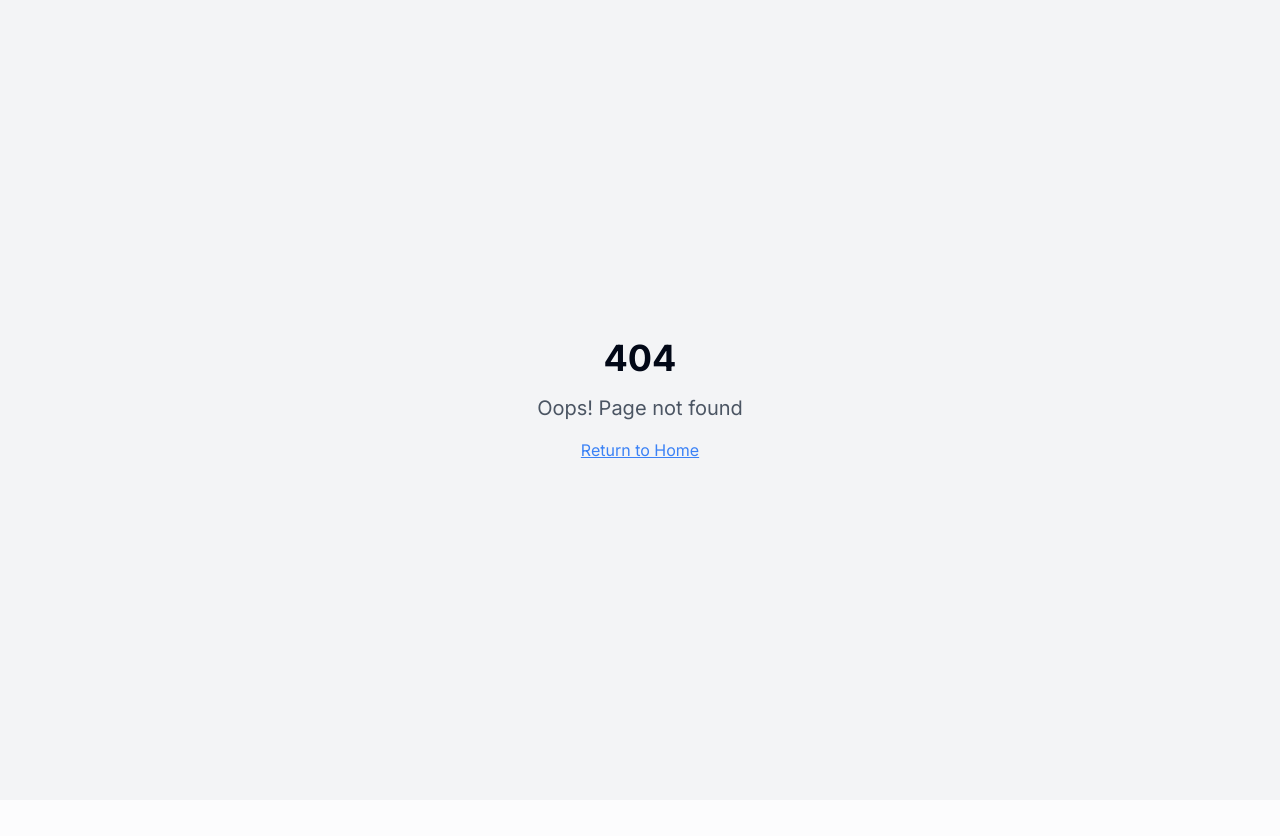
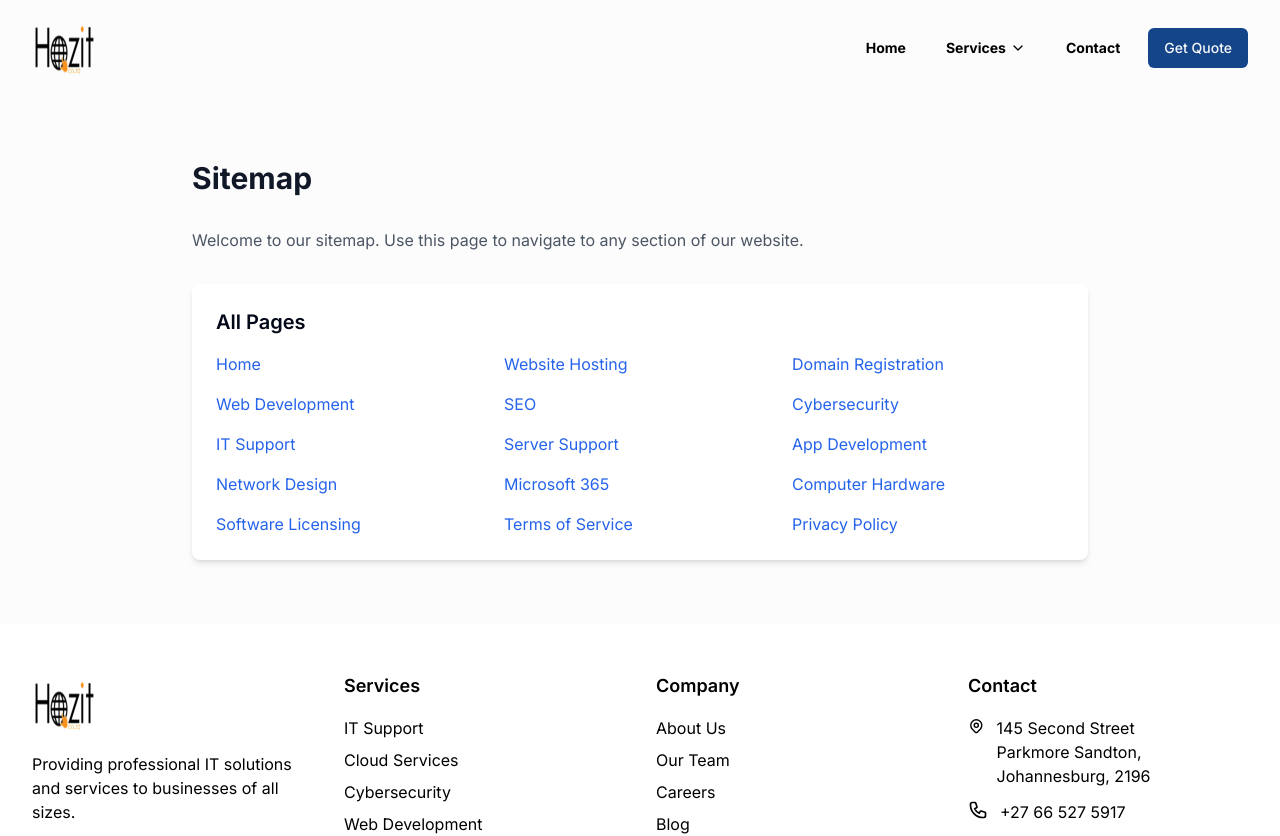
Before and after one commit to HalfLife86/hozit-website-revamp-project, a React (Vite) app: page /sitemap in a window 1280 px wide. Before the commit this address had no page. Shown: the top 836 px of the page. Before the commit the page ends 800 px from the top, so only its background shows below. Built offline with nearby package versions, Linux system fonts and the light colour scheme.

Commit message:
Add sitemap generation
Create a sitemap for the website.

```diff
--- a/src/App.tsx
+++ b/src/App.tsx
@@ -19,6 +19,7 @@ import ComputerHardware from "./pages/ComputerHardware";
 import SoftwareLicensing from "./pages/SoftwareLicensing";
 import TermsOfService from "./pages/TermsOfService";
 import PrivacyPolicy from "./pages/PrivacyPolicy";
+import Sitemap from "./pages/Sitemap";
 import NotFound from "./pages/NotFound";
 
 const queryClient = new QueryClient();
@@ -45,6 +46,7 @@ const App = () => (
           <Route path="/software-licensing" element={<SoftwareLicensing />} />
           <Route path="/terms-of-service" element={<TermsOfService />} />
           <Route path="/privacy-policy" element={<PrivacyPolicy />} />
+          <Route path="/sitemap" element={<Sitemap />} />
           {/* ADD ALL CUSTOM ROUTES ABOVE THE CATCH-ALL "*" ROUTE */}
           <Route path="*" element={<NotFound />} />
         </Routes>
--- a/src/components/Footer.tsx
+++ b/src/components/Footer.tsx
@@ -1,3 +1,4 @@
+
 import React from 'react';
 import { Link } from 'react-router-dom';
 
@@ -94,7 +95,7 @@ const Footer = () => {
             <div className="flex space-x-6 mt-4 md:mt-0">
               <Link to="/terms-of-service" className="text-sm text-black hover:text-gray-700 transition-colors">Terms of Service</Link>
               <Link to="/privacy-policy" className="text-sm text-black hover:text-gray-700 transition-colors">Privacy Policy</Link>
-              <a href="#" className="text-sm text-black hover:text-gray-700 transition-colors">Sitemap</a>
+              <Link to="/sitemap" className="text-sm text-black hover:text-gray-700 transition-colors">Sitemap</Link>
             </div>
           </div>
         </div>
--- /dev/null
+++ b/src/components/Sitemap/SitemapContent.tsx
@@ -0,0 +1,52 @@
+
+import React from 'react';
+import { Link } from 'react-router-dom';
+
+const SitemapContent = () => {
+  const sitemapLinks = [
+    { name: 'Home', path: '/' },
+    { name: 'Website Hosting', path: '/website-hosting' },
+    { name: 'Domain Registration', path: '/domain-registration' },
+    { name: 'Web Development', path: '/web-development' },
+    { name: 'SEO', path: '/seo' },
+    { name: 'Cybersecurity', path: '/cybersecurity' },
+    { name: 'IT Support', path: '/it-support' },
+    { name: 'Server Support', path: '/server-support' },
+    { name: 'App Development', path: '/app-development' },
+    { name: 'Network Design', path: '/network-design' },
+    { name: 'Microsoft 365', path: '/microsoft-365' },
+    { name: 'Computer Hardware', path: '/computer-hardware' },
+    { name: 'Software Licensing', path: '/software-licensing' },
+    { name: 'Terms of Service', path: '/terms-of-service' },
+    { name: 'Privacy Policy', path: '/privacy-policy' },
+  ];
+
+  return (
+    <div className="container mx-auto py-16 px-4 sm:px-6 lg:px-8">
+      <div className="max-w-4xl mx-auto">
+        <h1 className="text-3xl font-bold text-gray-900 mb-8">Sitemap</h1>
+        <p className="text-gray-600 mb-8">
+          Welcome to our sitemap. Use this page to navigate to any section of our website.
+        </p>
+
+        <div className="bg-white rounded-lg shadow-md p-6">
+          <h2 className="text-xl font-semibold mb-4">All Pages</h2>
+          <ul className="grid grid-cols-1 md:grid-cols-2 lg:grid-cols-3 gap-4">
+            {sitemapLinks.map((link) => (
+              <li key={link.path}>
+                <Link
+                  to={link.path}
+                  className="text-blue-600 hover:text-blue-800 hover:underline transition-colors"
+                >
+                  {link.name}
+                </Link>
+              </li>
+            ))}
+          </ul>
+        </div>
+      </div>
+    </div>
+  );
+};
+
+export default SitemapContent;
--- /dev/null
+++ b/src/pages/Sitemap.tsx
@@ -0,0 +1,24 @@
+
+import React, { useEffect } from 'react';
+import Navbar from '@/components/Navbar';
+import Footer from '@/components/Footer';
+import SitemapContent from '@/components/Sitemap/SitemapContent';
+
+const Sitemap = () => {
+  // Update document title
+  useEffect(() => {
+    document.title = 'HozIT - Sitemap';
+  }, []);
+
+  return (
+    <div className="min-h-screen flex flex-col">
+      <Navbar />
+      <main className="flex-grow pt-24">
+        <SitemapContent />
+      </main>
+      <Footer />
+    </div>
+  );
+};
+
+export default Sitemap;
```
